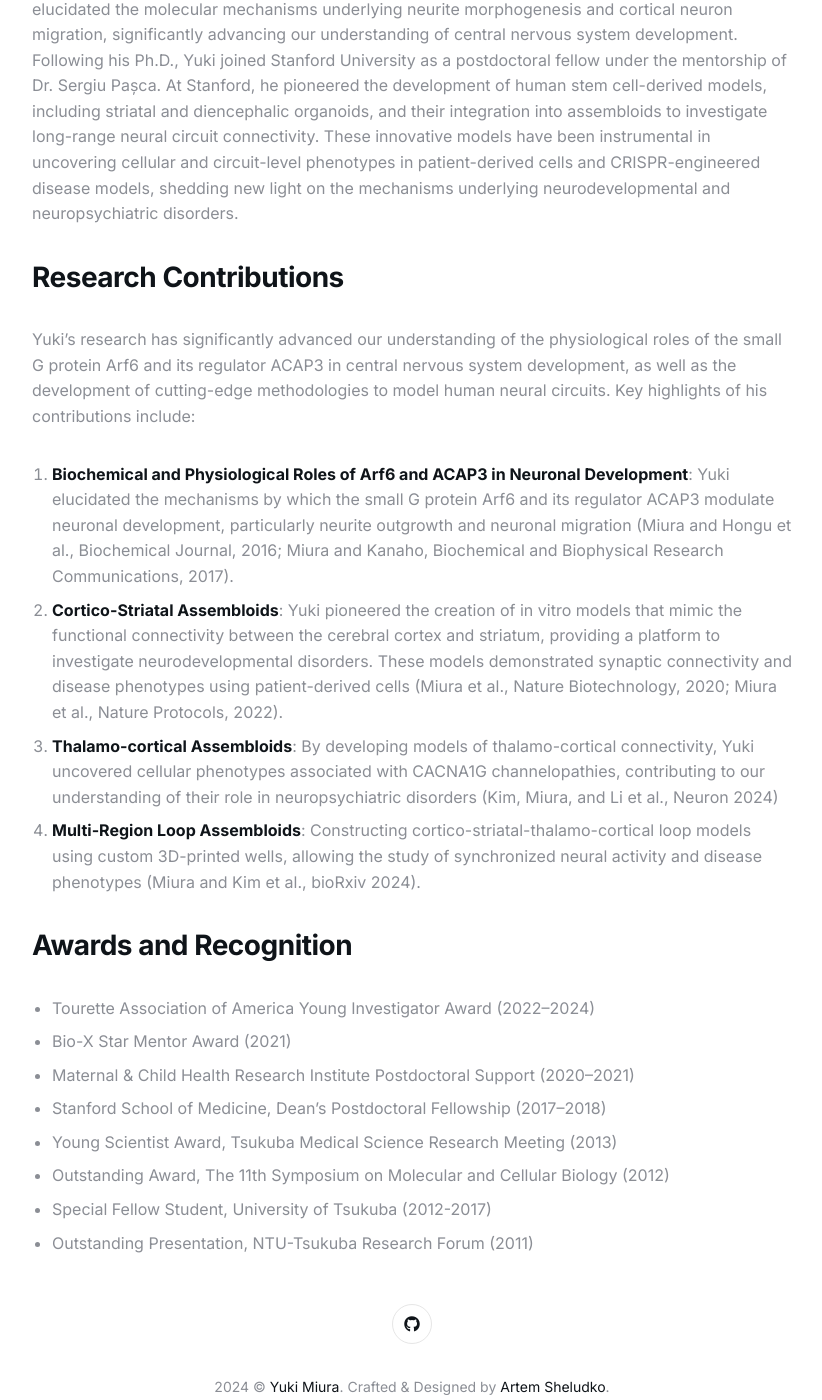
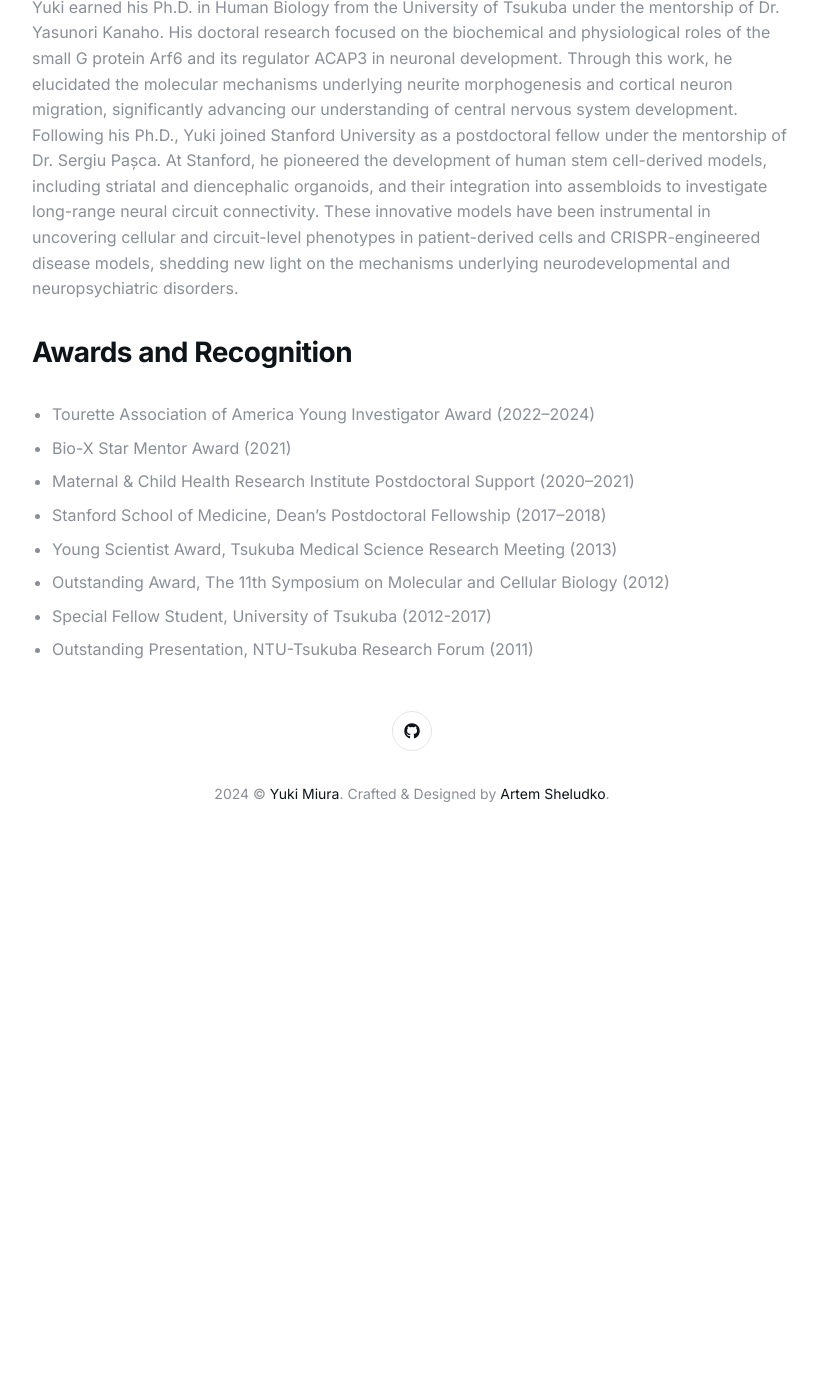
Before and after one commit to ykmiura/ykmiura.github.io, a Jekyll site: the page built from _pages/about.md, in a window 1280 px wide and 1400 px high, scrolled down 1169 px. Shown: the whole window, without its empty margins (228-1050 px from the left). Built offline with Jekyll 4.4.1, drawn with Linux system fonts in a browser that asks for light colours; after the commit the page ends 2022 px from its top, so only the background shows below that.

Commit message:
Update about.md

```diff
--- a/_pages/about.md
+++ b/_pages/about.md
@@ -6,25 +6,19 @@ permalink: /about/
 image:
 page_cover: '/images/01.jpg'
 ---
+
 <div class="page__gallery__wrapper">
   <div class="page__gallery__images">
-    <img src="/images/Hippocmpal_neuron1" loading="lazy">
-    <img src="/images/Hippocmpal_neuron2" loading="lazy">
-    <img src="/images/Hippocmpal_neuron3" loading="lazy">
+    <img src="/images/Neuron1.jpg" loading="lazy">
+    <img src="/images/Neuron2.jpg" loading="lazy">
+    <img src="/images/Neuron3.jpg" loading="lazy">
   </div>
 </div>
+
 ## Education and Training
 
 Yuki earned his Ph.D. in Human Biology from the University of Tsukuba under the mentorship of Dr. Yasunori Kanaho. His doctoral research focused on the biochemical and physiological roles of the small G protein Arf6 and its regulator ACAP3 in neuronal development. Through this work, he elucidated the molecular mechanisms underlying neurite morphogenesis and cortical neuron migration, significantly advancing our understanding of central nervous system development.
 Following his Ph.D., Yuki joined Stanford University as a postdoctoral fellow under the mentorship of Dr. Sergiu Pașca. At Stanford, he pioneered the development of human stem cell-derived models, including striatal and diencephalic organoids, and their integration into assembloids to investigate long-range neural circuit connectivity. These innovative models have been instrumental in uncovering cellular and circuit-level phenotypes in patient-derived cells and CRISPR-engineered disease models, shedding new light on the mechanisms underlying neurodevelopmental and neuropsychiatric disorders.
-
-## Research Contributions
-
-Yuki's research has significantly advanced our understanding of the physiological roles of the small G protein Arf6 and its regulator ACAP3 in central nervous system development, as well as the development of cutting-edge methodologies to model human neural circuits. Key highlights of his contributions include:
-1. **Biochemical and Physiological Roles of Arf6 and ACAP3 in Neuronal Development**: Yuki elucidated the mechanisms by which the small G protein Arf6 and its regulator ACAP3 modulate neuronal development, particularly neurite outgrowth and neuronal migration (Miura and Hongu et al., Biochemical Journal, 2016; Miura and Kanaho, Biochemical and Biophysical Research Communications, 2017).
-2. **Cortico-Striatal Assembloids**: Yuki pioneered the creation of in vitro models that mimic the functional connectivity between the cerebral cortex and striatum, providing a platform to investigate neurodevelopmental disorders. These models demonstrated synaptic connectivity and disease phenotypes using patient-derived cells (Miura et al., Nature Biotechnology, 2020; Miura et al., Nature Protocols, 2022).
-3. **Thalamo-cortical Assembloids**: By developing models of thalamo-cortical connectivity, Yuki uncovered cellular phenotypes associated with CACNA1G channelopathies, contributing to our understanding of their role in neuropsychiatric disorders (Kim, Miura, and Li et al., Neuron 2024)
-4. **Multi-Region Loop Assembloids**: Constructing cortico-striatal-thalamo-cortical loop models using custom 3D-printed wells, allowing the study of synchronized neural activity and disease phenotypes (Miura and Kim et al., bioRxiv 2024).
 
 ## Awards and Recognition
 
```
